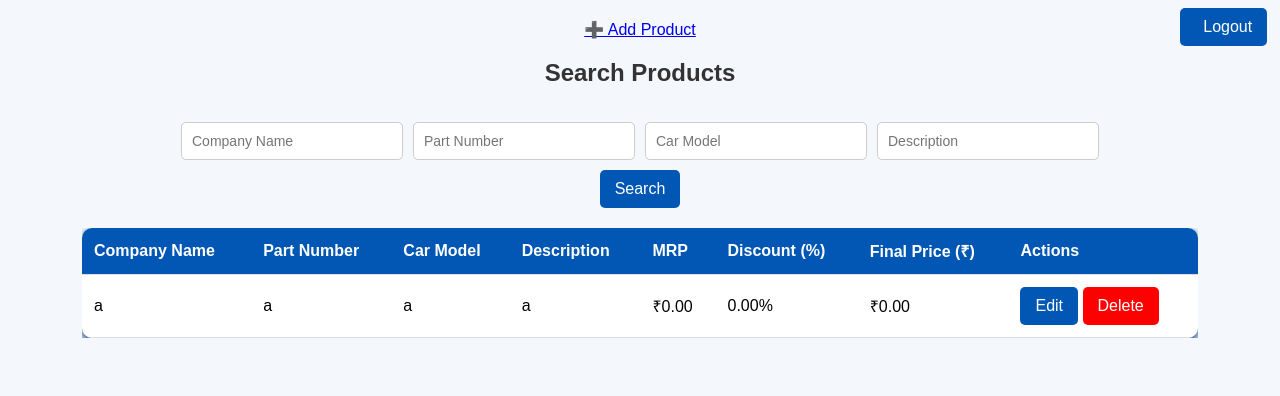
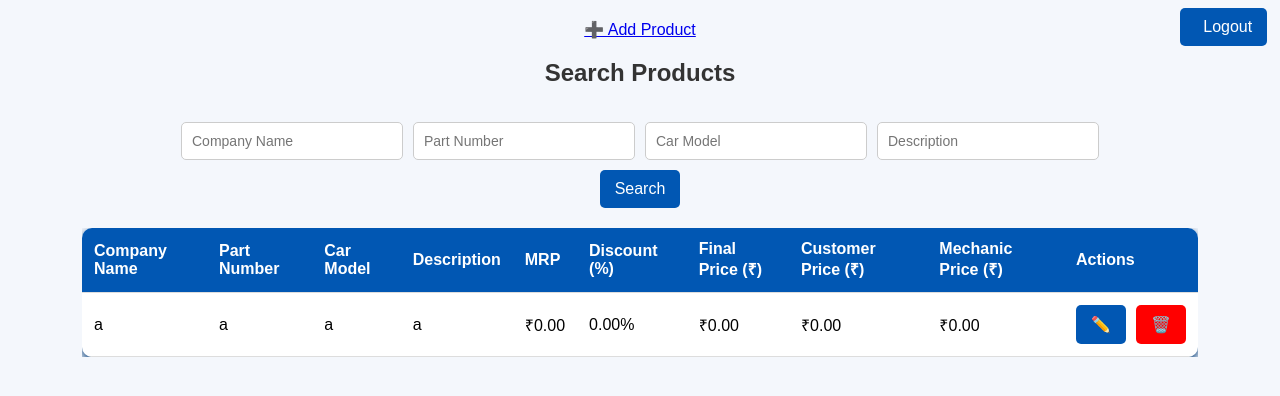
Before and after one commit to Aditya1664/Doshias, a Django app: template owner/templates/search_product.html in a window 1280 px wide. Shown: the top 396 px of the page. Run offline with Django 5.2, Linux system fonts and the light colour scheme; the template is opened without the code that fills it: values that come from a table or form of the project are taken from there, others are empty; data comes from the database, SQL or seed files in the repository; both versions use the stored data as it was after the commit.

Commit message:
code updated

```diff
--- a/authentication/admin.py
+++ b/authentication/admin.py
@@ -5,7 +5,7 @@ from .models import Worker
 # Register your models here.
 @admin.register(Product)
 class ProductAdmin(admin.ModelAdmin):
-    list_display = ("company_name", "part_number", "car_model", "description", "final_price")
+    list_display = ("company_name", "part_number", "car_model", "description", "final_price","c_price","m_price")
 
 @admin.register(Owner)
 class OwnerAdmin(admin.ModelAdmin):
--- a/authentication/models.py
+++ b/authentication/models.py
@@ -34,6 +34,8 @@ class Product(models.Model):
     mrp = models.DecimalField(max_digits=10, decimal_places=2,blank=False)
     discount = models.DecimalField(max_digits=5, decimal_places=2,default=0,blank=True)
     final_price = models.DecimalField(max_digits=10, decimal_places=2, editable=False)
+    c_price = models.DecimalField(max_digits=5, decimal_places=2,default=0,blank=True)
+    m_price = models.DecimalField(max_digits=5, decimal_places=2,default=0,blank=True)
 
     def save(self, *args, **kwargs):
         if self.discount is None:
--- a/owner/forms.py
+++ b/owner/forms.py
@@ -4,4 +4,4 @@ from authentication.models import Product
 class ProductForm(forms.ModelForm):
     class Meta:
         model = Product
-        fields = ['company_name', 'part_number', 'car_model', 'description', 'mrp', 'discount']
+        fields = ['company_name', 'part_number', 'car_model', 'description', 'mrp', 'discount','c_price', 'm_price']
--- a/owner/templates/search_product.html
+++ b/owner/templates/search_product.html
@@ -165,7 +165,10 @@
                         <th>MRP</th>
                         <th>Discount (%)</th>
                         <th>Final Price (₹)</th>
+                        <th>Customer Price (₹)</th>
+                        <th>Mechanic Price (₹)</th>
                         <th>Actions</th>
+
                     </tr>
                 </thead>
                 <tbody>
@@ -178,12 +181,16 @@
                             <td>₹{{ product.mrp }}</td>
                             <td>{{ product.discount }}%</td>
                             <td>₹{{ product.final_price }}</td>
-                            <td>
-                                <button onclick="openEditModal('{{ product.id }}', '{{ product.company_name }}', '{{ product.part_number }}', '{{ product.car_model }}', '{{ product.description }}', '{{ product.mrp }}', '{{ product.discount }}')">Edit</button>
+                            <td>₹{{ product.c_price }}</td>
+                            <td>₹{{ product.m_price }}</td>
+
+                            <td style="display: flex; justify-content: space-evenly; align-items: center;gap:10px">
+                                <button onclick="openEditModal('{{ product.id }}', '{{ product.company_name }}', '{{ product.part_number }}', '{{ product.car_model }}', '{{ product.description }}', '{{ product.mrp }}', '{{ product.discount }}', '{{ product.c_price }}', '{{ product.m_price }}')">✏️</button>
                                 <a href="{% url 'delete_product' product.id %}" onclick="return confirm('Are you sure?')">
-                                    <button style="background-color: red;">Delete</button>
+                                    <button style="background-color: red;">🗑️</button>
                                 </a>
                             </td>
+
                         </tr>
                     {% endfor %}
                 </tbody>
@@ -213,14 +220,18 @@
             <label>MRP:</label>
             <input type="number" id="edit_mrp" required><br>
             <label>Discount (%):</label>
-            <input type="number" id="edit_discount"><br><br>
+            <input type="number" id="edit_discount"><br>
+            <label>Customer Price (%):</label>
+            <input type="number" id="edit_c_price" required><br>
+            <label>Mechanic Price (%):</label>
+            <input type="number" id="edit_m_price" required><br><br>
             <button type="button" onclick="saveProduct()">Save Changes</button>
         </form>
     </div>
 </div>
 
 <script>
-    function openEditModal(id, company_name, part_number, car_model, description, mrp, discount) {
+    function openEditModal(id, company_name, part_number, car_model, description, mrp, discount, c_price, m_price) {
         document.getElementById('edit_product_id').value = id;
         document.getElementById('edit_company_name').value = company_name;
         document.getElementById('edit_part_number').value = part_number;
@@ -228,7 +239,8 @@
         document.getElementById('edit_description').value = description;
         document.getElementById('edit_mrp').value = mrp;
         document.getElementById('edit_discount').value = discount;
-
+        document.getElementById('edit_c_price').value = c_price;
+        document.getElementById('edit_m_price').value = m_price
         document.getElementById('editProductModal').style.display = 'flex';
     }
 
@@ -249,7 +261,9 @@
             car_model: document.getElementById('edit_car_model').value,
             description: document.getElementById('edit_description').value,
             mrp: document.getElementById('edit_mrp').value,
-            discount: document.getElementById('edit_discount').value
+            discount: document.getElementById('edit_discount').value,
+            c_price: document.getElementById('edit_c_price').value,
+            m_price: document.getElementById('edit_m_price').value,
         };
 
         fetch(`/o/edit_product/`, {
--- a/owner/views.py
+++ b/owner/views.py
@@ -87,6 +87,8 @@ def edit_product(request):
             product.description = data.get('description', product.description)
             product.mrp = float(data.get('mrp', product.mrp))
             product.discount = float(data.get('discount', product.discount))
+            product.c_price = float(data.get('c_price', product.c_price))
+            product.m_price = float(data.get('m_price', product.m_price))
 
             product.save()
             return JsonResponse({"success": True})
```
Also changed, not shown: owner/templates/add_product.html (+11 -0 lines), authentication/migrations/0009_product_c_price_product_m_price.py (added), db.sqlite3.
